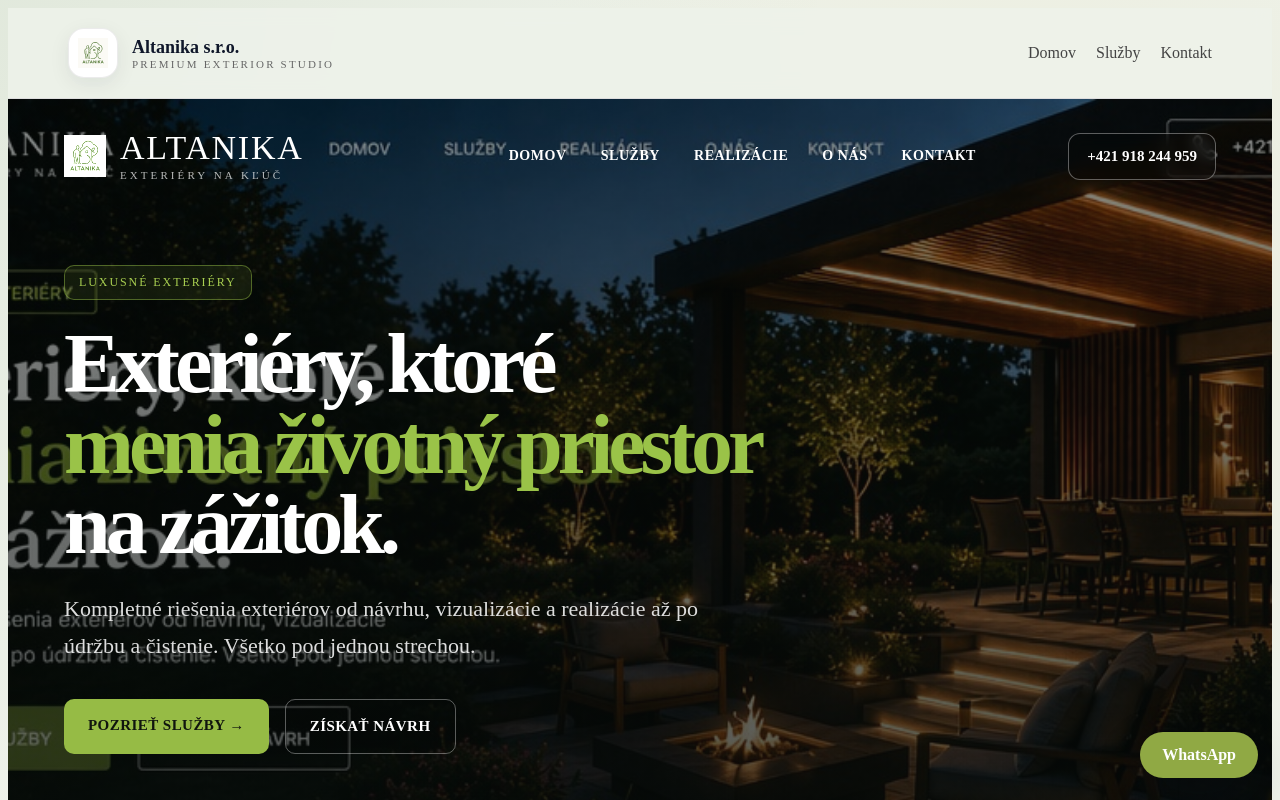
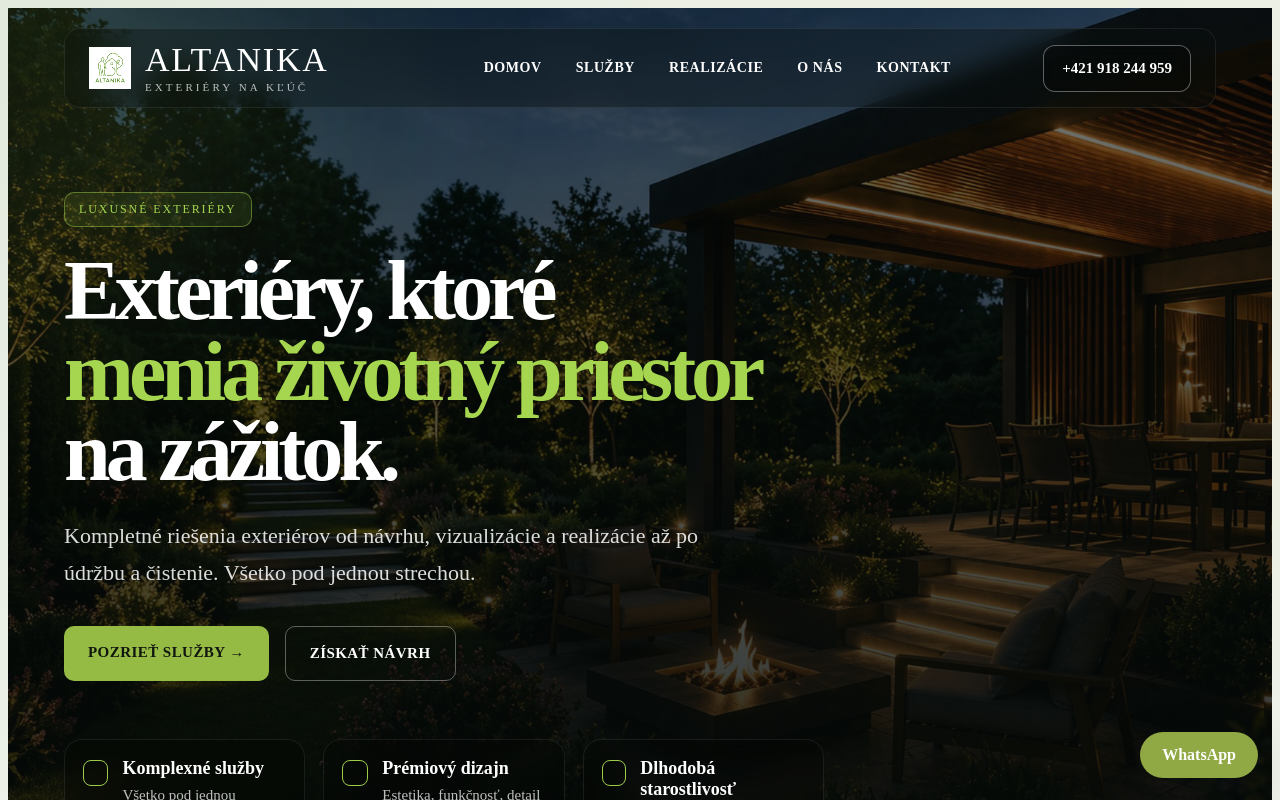
Before and after one commit to geteranpeter/altanika-web, a Next.js app: page / in a window 1280 px wide. Shown: the top 800 px of the page. Built offline with nearby package versions, Linux system fonts and the light colour scheme.

Commit message:
sticky header upgrade

```diff
--- a/src/app/layout.tsx
+++ b/src/app/layout.tsx
@@ -1,23 +1,23 @@
 import type { Metadata } from "next";
 import "./globals.css";
-import Header from "../components/header";
+import Footer from "../components/footer";
 
 export const metadata: Metadata = {
   title: "Altanika s.r.o. | Exteriéry na kľúč",
   description:
-    "Záhradný dizajn, vizualizácie, realizácie, údržba, čistenie exteriérov.",
+    "Záhradný dizajn, vizualizácie, realizácie, údržba, čistenie exteriérov, stromy a remeselné prvky pod jednou strechou.",
 };
 
 export default function RootLayout({
   children,
-}: {
+}: Readonly<{
   children: React.ReactNode;
-}) {
+}>) {
   return (
     <html lang="sk">
       <body>
-        <Header />
         {children}
+        <Footer />
       </body>
     </html>
   );
--- a/src/app/page.tsx
+++ b/src/app/page.tsx
@@ -74,7 +74,7 @@ export default function HomePage() {
           position: "relative",
           overflow: "hidden",
           backgroundImage:
-            "linear-gradient(rgba(7,12,10,0.48), rgba(7,12,10,0.72)), url('/altanika-assets/hero.jpg')",
+            "linear-gradient(rgba(5,10,8,0.55), rgba(5,10,8,0.85)), url('/altanika-assets/hero-clean.jpg')",
           backgroundSize: "cover",
           backgroundPosition: "center",
           color: "white",
@@ -82,9 +82,25 @@ export default function HomePage() {
       >
         <div
           style={{
+            position: "absolute",
+            top: "-200px",
+            left: "-200px",
+            width: "500px",
+            height: "500px",
+            background: "rgba(154,195,72,0.12)",
+            filter: "blur(120px)",
+            borderRadius: "50%",
+            zIndex: 0,
+          }}
+        />
+
+        <div
+          style={{
+            position: "relative",
+            zIndex: 1,
             maxWidth: "1280px",
             margin: "0 auto",
-            padding: "32px 56px 56px 56px",
+            padding: "20px 56px 56px 56px",
           }}
         >
           <motion.div
@@ -92,10 +108,18 @@ export default function HomePage() {
             animate={{ opacity: 1, y: 0 }}
             transition={{ duration: 0.7 }}
             style={{
+              position: "sticky",
+              top: "0",
+              zIndex: 100,
               display: "grid",
               gridTemplateColumns: "1fr auto 220px",
               alignItems: "center",
               gap: "20px",
+              padding: "14px 24px",
+              borderRadius: "16px",
+              background: "rgba(10,15,12,0.35)",
+              backdropFilter: "blur(12px)",
+              border: "1px solid rgba(255,255,255,0.08)",
             }}
           >
             <div style={{ display: "flex", alignItems: "center", gap: "14px" }}>
@@ -188,13 +212,13 @@ export default function HomePage() {
               style={{
                 display: "inline-block",
                 padding: "9px 14px",
-                border: "1px solid rgba(153,196,71,0.45)",
+                border: "1px solid rgba(166,214,79,0.45)",
                 borderRadius: "10px",
-                background: "rgba(153,196,71,0.10)",
+                background: "rgba(166,214,79,0.10)",
                 fontSize: "12px",
                 letterSpacing: "0.16em",
                 textTransform: "uppercase",
-                color: "#a9cf51",
+                color: "#a6d64f",
               }}
             >
               Luxusné exteriéry
@@ -215,7 +239,7 @@ export default function HomePage() {
             >
               Exteriéry, ktoré
               <br />
-              <span style={{ color: "#9ac348" }}>menia životný priestor</span>
+              <span style={{ color: "#a6d64f" }}>menia životný priestor</span>
               <br />
               na zážitok.
             </motion.h1>
@@ -252,10 +276,19 @@ export default function HomePage() {
                   fontWeight: 800,
                   fontSize: "15px",
                   letterSpacing: "0.03em",
+                  transition: "0.3s",
+                  display: "inline-block",
+                }}
+                onMouseOver={(e) => {
+                  e.currentTarget.style.transform = "scale(1.05)";
+                }}
+                onMouseOut={(e) => {
+                  e.currentTarget.style.transform = "scale(1)";
                 }}
               >
                 POZRIEŤ SLUŽBY →
               </a>
+
               <a
                 href="#kontakt"
                 style={{
@@ -268,6 +301,14 @@ export default function HomePage() {
                   fontSize: "15px",
                   letterSpacing: "0.03em",
                   border: "1px solid rgba(255,255,255,0.34)",
+                  transition: "0.3s",
+                  display: "inline-block",
+                }}
+                onMouseOver={(e) => {
+                  e.currentTarget.style.transform = "scale(1.05)";
+                }}
+                onMouseOut={(e) => {
+                  e.currentTarget.style.transform = "scale(1)";
                 }}
               >
                 ZÍSKAŤ NÁVRH
@@ -302,7 +343,7 @@ export default function HomePage() {
                       width: "24px",
                       height: "24px",
                       borderRadius: "8px",
-                      border: "1px solid rgba(154,195,72,0.9)",
+                      border: "1px solid rgba(166,214,79,0.95)",
                       marginTop: "2px",
                     }}
                   />
```
Also changed, not shown: public/altanika-assets/hero-clean.jpg (added), public/altanika-assets/hero.jpg (deleted).
